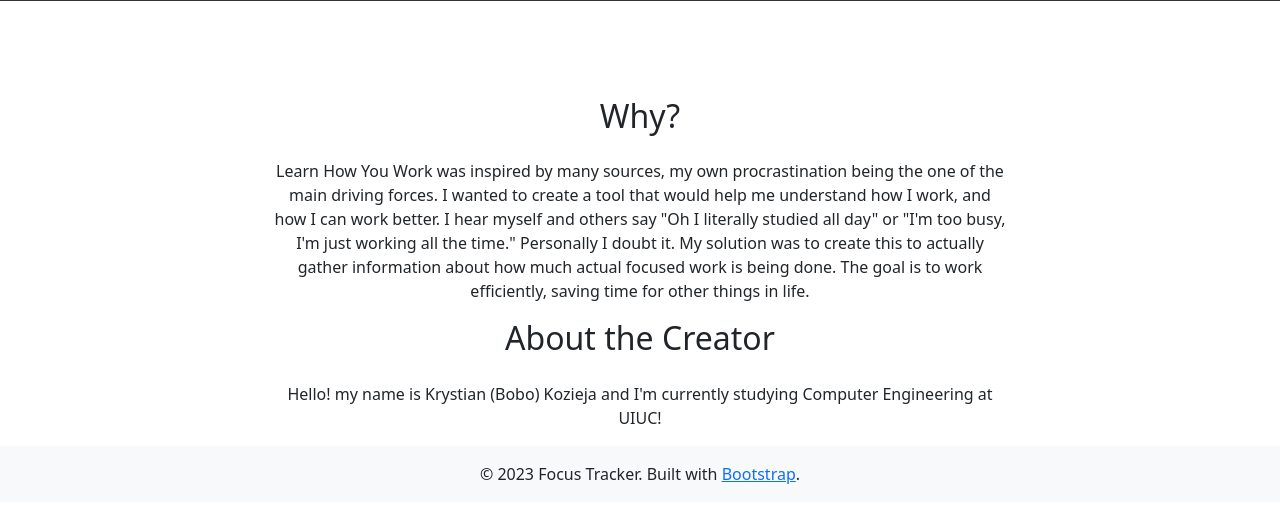
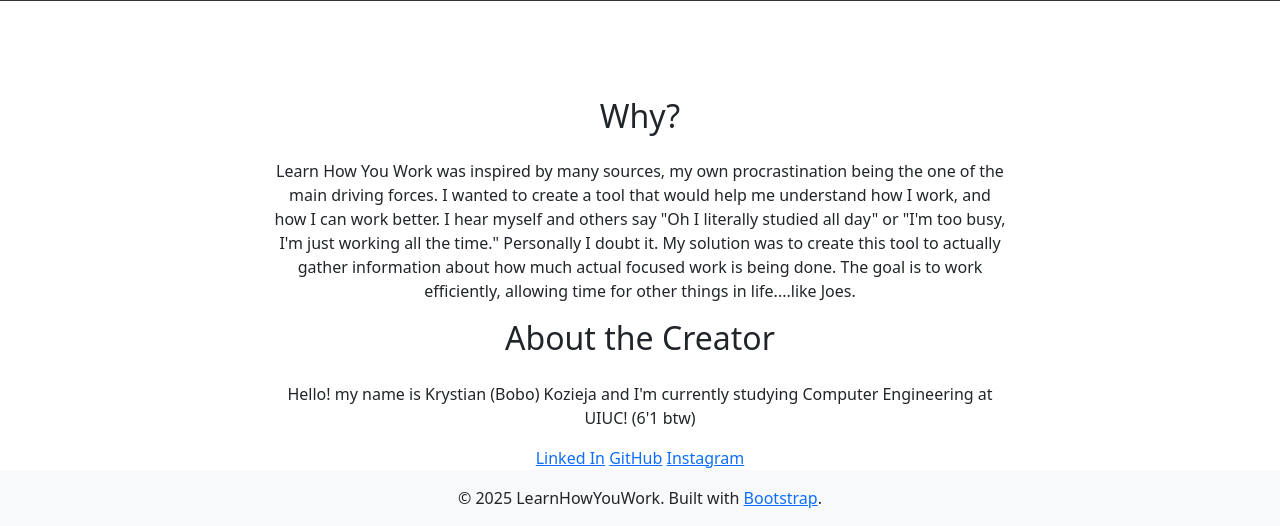
Before and after one commit to KrystianKoziejaWrk/Focus-Tracker, a Flask app: page / in a window 1280 px wide. Shown: the part 709-1235 px from the top of the page. Before the commit the page ends 1193 px from the top, so only its background shows below. Run offline with Flask 3, Linux system fonts and the light colour scheme; data that the repository does not hold is empty; parts of the project's set-up code (start-up, migrations or seed data) failed here and were passed over; some libraries are stand-ins or nearby versions.

Commit message:
this thing actually works holy moly

```diff
--- a/flask_backend/templates/base.html
+++ b/flask_backend/templates/base.html
@@ -3,7 +3,7 @@
   <head>
     <meta charset="utf-8">
     <meta name="viewport" content="width=device-width, initial-scale=1">
-    <title>Focus Tracker</title>
+    <title>LearnHowYouWork</title>
 
     <!-- Bootstrap CSS -->
     <link href="https://cdn.jsdelivr.net/npm/bootstrap@5.3.0/dist/css/bootstrap.min.css" rel="stylesheet">
@@ -13,7 +13,7 @@
     <nav class="navbar navbar-expand-lg navbar-dark bg-dark">
       <div class="container-fluid">
         <!-- Brand (Left Side) -->
-        <a class="navbar-brand" href="{{ url_for('auth.homepage') }}">Focus Tracker</a>
+        <a class="navbar-brand" href="{{ url_for('auth.homepage') }}">LearnHowYouWork</a>
 
         <!-- Toggler (Hamburger) for small screens -->
         <button
--- a/flask_backend/templates/homepage.html
+++ b/flask_backend/templates/homepage.html
@@ -6,7 +6,7 @@
       name="viewport"
       content="width=device-width, initial-scale=1, shrink-to-fit=no"
     />
-    <title>Focus Tracker – Home</title>
+    <title>LearnHowYouWork – Home</title>
 
     <!-- Bootstrap 5 CSS -->
     <link
@@ -55,7 +55,7 @@
     <!-- NAVBAR -->
     <nav class="navbar navbar-expand-lg navbar-dark bg-dark">
       <div class="container-fluid">
-        <a class="navbar-brand" href="{{ url_for('auth.homepage') }}">Focus Tracker</a>
+        <a class="navbar-brand" href="{{ url_for('auth.homepage') }}">LearnHowYouWork</a>
         <button
           class="navbar-toggler"
           type="button"
@@ -96,11 +96,9 @@
     <!-- HERO/COVER SECTION -->
     <section class="hero">
       <div class="container hero-content">
-        <h1 class="hero-title mb-4">Stay Focused, Track Your Progress</h1>
+        <h1 class="hero-title mb-4">Stay Focused, Track Your Work, Join the Framework,LearnHowYouWork</h1>
         <p class="mb-4">
-          Focus Tracker is your all-in-one productivity solution. Log focus
-          sessions, visualize your improvements, and achieve your goals, one
-          session at a time.
+            LearnHowYouWork is an honor-based productivity manager that allows you to visualize the focus you put in on a day to day basis
         </p>
         <a href="https://github.com/KrystianKoziejaWrk/Focus-Tracker/releases/tag/LearnHowYouWork" class="btn btn-lg btn-primary" download>Download App</a>
       </div>
@@ -135,8 +133,8 @@
               Learn How You Work was inspired by many sources, my own procrastination being the one of the main driving forces.
               I wanted to create a tool that would help me understand how I work, and how I can work better.
               I hear myself and others say "Oh I literally studied all day" or "I'm too busy, I'm just working all the time."
-              Personally I doubt it. My solution was to create this to actually gather information about how much
-              actual focused work is being done. The goal is to work efficiently, saving time for other things in life.
+              Personally I doubt it. My solution was to create this tool to actually gather information about how much
+              actual focused work is being done. The goal is to work efficiently, allowing time for other things in life....like Joes.
             </p>
           </div>
         </div>
@@ -149,8 +147,11 @@
           <div class="col-md-8 text-center">
             <h2 class="mb-4">About the Creator</h2>
             <p>
-              Hello! my name is Krystian (Bobo) Kozieja and I'm currently studying Computer Engineering at UIUC!
+              Hello! my name is Krystian (Bobo) Kozieja and I'm currently studying Computer Engineering at UIUC! (6'1 btw)
             </p>
+            <a href="https://www.linkedin.com/in/krystian-kozieja-6116ab329/">Linked In</a>
+            <a href="https://github.com/KrystianKoziejaWrk">GitHub</a>
+            <a href="https://www.instagram.com/krystiankoz/">Instagram</a>
           </div>
         </div>
       </div>
@@ -161,7 +162,7 @@
     <footer class="bg-light text-dark py-3">
       <div class="container text-center">
         <span>
-          &copy; 2023 Focus Tracker. Built with
+          &copy; 2025 LearnHowYouWork. Built with
           <a href="https://getbootstrap.com/">Bootstrap</a>.
         </span>
       </div>
```
Also changed, not shown: qt_application/main.py (+6 -3 lines).
